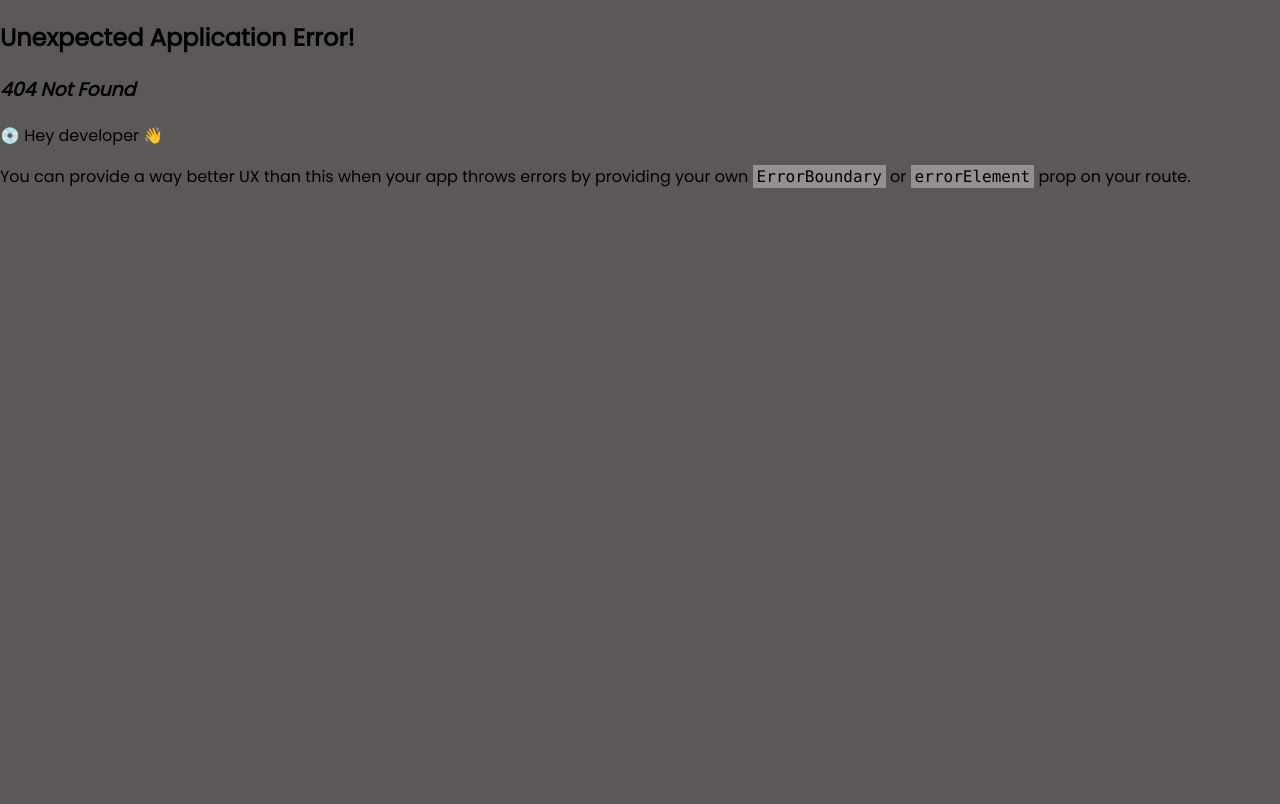
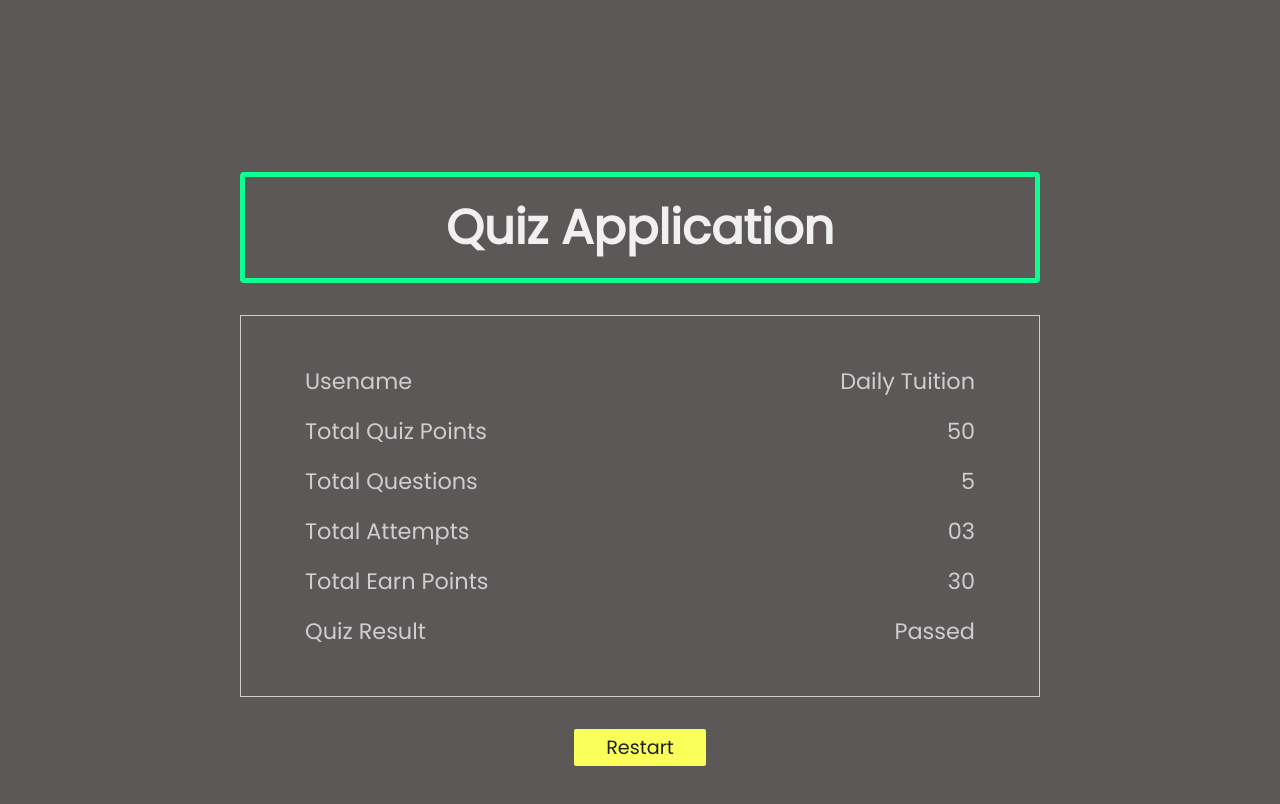
Before and after one commit to almarirosak/webapp, a React (Create React App) app in the folder client/: page /result in a window 1280 px wide. Before the commit this address had no page. Shown: the top 804 px of the page. Built offline with nearby package versions, Linux system fonts and the light colour scheme.

Commit message:
Added Result stlying and result page

```diff
--- a/client/src/components/App.js
+++ b/client/src/components/App.js
@@ -19,7 +19,7 @@ const router = createBrowserRouter([
   </Quiz>
 },
 {
-  path : 'rResult',
+  path : '/result',
   element : <Result>
 
   </Result>
--- a/client/src/components/Result.js
+++ b/client/src/components/Result.js
@@ -1,9 +1,51 @@
 import React from 'react'
+import '../styles/Result.css'
+import {Link} from 'react-router-dom';
 
 export default function Result() {
+
+  function onRestart(){
+    console.log('on Restart')
+  }
   return (
-    <div>
+    <div className='container'>
+      <h1 className='title text-light'> Quiz Application</h1>
+      <div className='result flex-center'>
+        <div className='flex'>
+          <span>Usename</span>
+          <span className='bold'>Daily Tuition</span>
 
+        </div>
+        <div className='flex'>
+          <span>Total Quiz Points</span>
+          <span className='bold'>50</span>
+
+        </div>
+        <div className='flex'>
+          <span>Total Questions</span>
+          <span className='bold'>5</span>
+
+        </div>
+        <div className='flex'>
+          <span>Total Attempts  </span>
+          <span className='bold'>03</span>
+
+        </div>
+        <div className='flex'>
+          <span>Total Earn Points</span>
+          <span className='bold'>30</span>
+
+        </div>
+        <div className='flex'>
+          <span>Quiz Result</span>
+          <span className='bold'>Passed</span>
+
+        </div>
+
+      </div>
+      <div className='start'>
+        <Link className='btn' to={'/'}onClick={ onRestart}>Restart</Link>
+      </div>
     </div>
   )
 }
--- a/client/src/database/data.js
+++ b/client/src/database/data.js
@@ -1,25 +1,25 @@
 export default [
     {
         id: 1,
-        question : "myname is saidahjsidajsdiasdjasidasjdasidas",
+        question : "Javascript is an _______ language",
         options : [
-            'asdadsriented',
-            'Obasdadsased',
-            'Proasdadssadal',
+            'Object-Oriented',
+            'Object-Based',
+            'Procedural',
         ]
     },
     {
         id: 2,
-        question : "asjndiusadhbaiuashdansidasda used to display data in some form using Javascript",
+        question : "Following methods can be used to display data in some form using Javascript",
         options : [
-            'dasdasdaddasdasdasrite()',
-            'asdasddasasdadda',
-            'wiadasdad)',
+            'document.write()',
+            'console.log()',
+            'window.alert()',
         ]
     },
     {
         id: 3,
-        question : "Whenasdasdadasdadadadad value is NULL, the typeof returned by the unary operator is:",
+        question : "When an operator value is NULL, the typeof returned by the unary operator is:",
         options : [
             'Boolean',
             'Undefined',
@@ -33,7 +33,6 @@ export default [
             'Return Object',
             'Return String',
             'Return Integer'
-
         ]
     },
     {
@@ -47,5 +46,4 @@ export default [
     }
 ];
 
-
 export const answers = [0, 1, 2, 1, 0];
--- /dev/null
+++ b/client/src/styles/Result.css
@@ -0,0 +1,51 @@
+
+
+.flex-center{
+    display: flex;
+    justify-content: center;
+    flex-direction: column;
+    border: 1px solid #cecece;
+    padding: 3em 4em;
+    gap: 1em;
+}
+
+.container .flex{
+    display: flex;
+    justify-content: space-between;
+
+}
+
+.container .flex span {
+    font-size: 1.4em;
+    color: #cecece;
+}
+
+.container .flex span.achive {
+    font-weight: bold;
+    color: #ff2a66;
+    color: #2aff95;
+}
+
+table {
+    width: 100%;
+}
+
+.table-header {
+    color: #cecece;
+    font-size: 1.1em;
+    text-align: center;
+    background: #212121;
+    padding: 18px 0;
+}
+
+.table-body {
+    font-size: 1.1em;
+    text-align: center;
+    /* color: #cecece; */
+    background: #d8d8d8;
+    padding: 18px 0;
+}
+
+.table-header > tr > td{
+    border: 1px solid #faff5a;
+}
```
